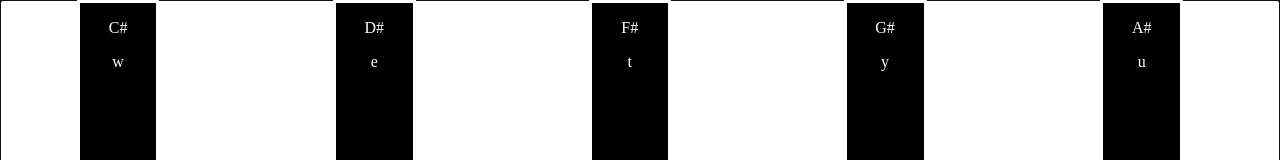
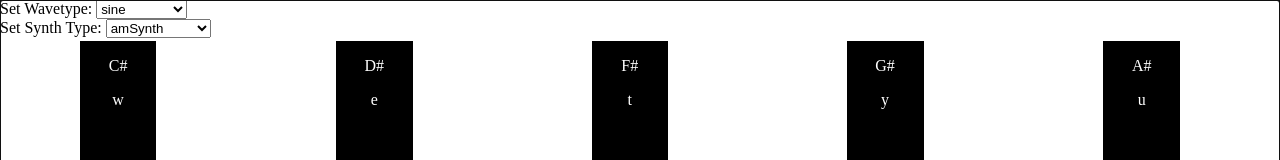
Before and after one commit to kfemelue/sona-react, a React (Vite) app: page / in a window 1280 px wide. Shown: the top 160 px of the page. Built offline with nearby package versions, Linux system fonts and the light colour scheme.

Commit message:
Add toggles for selecting wavetype and synth type

```diff
--- a/src/Synth.jsx
+++ b/src/Synth.jsx
@@ -3,14 +3,12 @@ import { Song, Track, Instrument, Effect} from 'reactronica';
 
 function Synth(){
     /**
-     * TODO: contorl the following with useState
-     * control Wave and Synth types with select
-     *         synth types: amSynth | duoSynth | fmSynth | membraneSynth | metalSynth | monoSynth | pluckSynth | synth
-     *         wave types: square, sine, saw, etc
+     * TODO: control the following with useState
+     * Add menu to choose an octave and set octave state variable with strings, options "1" through "5"
      * Add Controls to set envelope ADSR object
-     * Add dropdown to select octave and set octave state variable with strings, options "1" through "7"
-     * Add a polyphony state variable and html to control it
-     * Add html to add and remove effects and modify the dry/wet mix of the effect
+     * Add html to toggle effects and modify the dry/wet mix of the effect
+     * Add styling to control select menus for wave type and synth type
+     * --- streth: Add a polyphony state variable and html to control it
      */
     //
     const divRef = useRef(null);
@@ -20,12 +18,16 @@ function Synth(){
         [
             {
                 type: "distortion",
-                wet: .50
+                wet: .50,
+                on: true
             }
         ]
     )
     const [octave, setOctave] = useState("3");
     const [notes, setNotes] = useState(null);
+
+
+    // can pass playing to synth component as prop if multiple instrument components on same page
     const [playing, setPlaying] = useState(false);
 
 
@@ -55,6 +57,9 @@ function Synth(){
     //   "u": "A#3",
     //   "j": "B3"
     // }
+
+    const waveTypes = ["sine", "square", "triangle", "sawtooth"];
+    const synthTypes = ["amSynth", "duoSynth", "fmSynth", "monoSynth" , "pluckSynth" , "synth"];
 
     const playNote = async (note)=> {
         await setNotes([{name: note}]);
@@ -90,9 +95,21 @@ function Synth(){
         }))
     }
 
+    const handleSelectWave = (wave) => {
+        setWaveType(wave);
+        console.log(wave)
+    }
+
+    const handleSelectSynth = (synth) => {
+        setSynthType(synth);
+        console.log(synth)
+    }
+
     const blackKeysHTML = []
     const whiteKeysHTML = []
     const effectsHTML = []
+    const selectWaveHTML = []
+    const selectSynthHTML = []
 
     const blackKeys = [
         { note:`C#${octave}`, qwerty:"w", label: "C#" },
@@ -138,8 +155,19 @@ function Synth(){
     }
 
     for (let i=0; i<effects.length; i++){
-        effectsHTML.push(<Effect key={i} type={effects[i].type} wet={effects[i].wet}/>)
+        if (effects[i].on){
+            effectsHTML.push(<Effect key={i} type={effects[i].type} wet={effects[i].wet}/>)
+        }
     }
+
+    for(let i=0; i<waveTypes.length ; i++){
+        selectWaveHTML.push(<option key={i} value={waveTypes[i]}>{waveTypes[i]}</option>)
+    }
+
+    for(let i=0; i<synthTypes.length ; i++){
+        selectSynthHTML.push(<option key={i} value={synthTypes[i]}>{synthTypes[i]}</option>)
+    }
+
 
 
 
@@ -151,6 +179,24 @@ function Synth(){
     return (
         <div>
             <div className="big-box" ref={divRef} onKeyDown={handleKeyDown} onKeyUp={handleKeyUp} tabIndex="0">
+                <div id="select-container">
+                    <label htmlFor="wavetype">Set Wavetype: </label>
+                    <select name="wavetype" onChange={(event)=>{handleSelectWave(event.target.value)}}>
+                        <optgroup label="Choose a Type of oscillator wave">
+                            {selectWaveHTML.map(opt => opt)}
+                        </optgroup>
+                    </select>
+                </div>
+
+                <div id="select-container">
+                    <label htmlFor="synthtype">Set Synth Type: </label>
+                    <select name="synthtype" onChange={(event)=>{handleSelectSynth(event.target.value)}}>
+                        <optgroup label="Choose a Type of oscillator wave">
+                            {selectSynthHTML.map(opt => opt)}
+                        </optgroup>
+                    </select>
+                </div>
+
                 <div className="piano-keys-container">
                     <div className="piano-keys-row-black">
                         {blackKeysHTML.map( ( key )=> {return key})}
```
